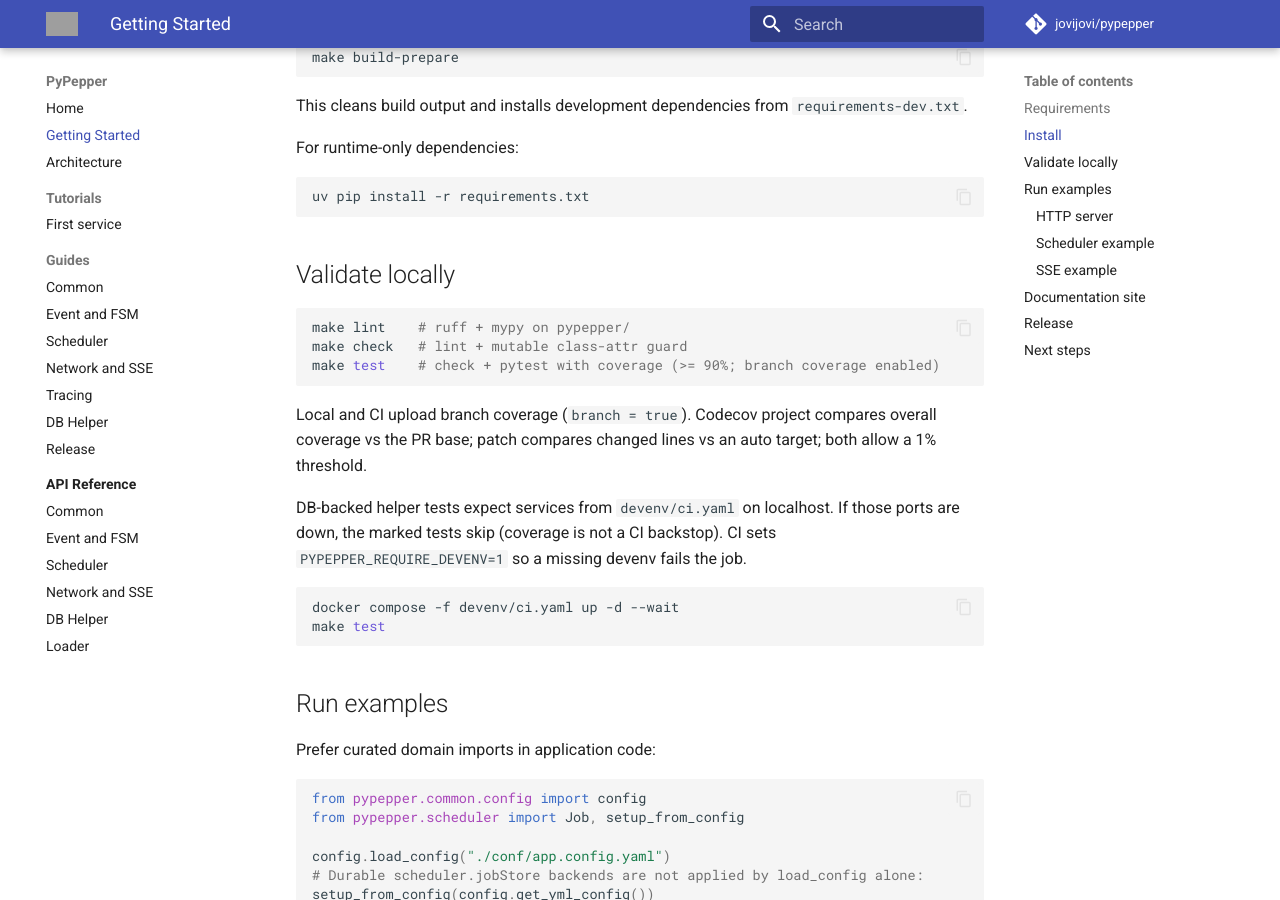
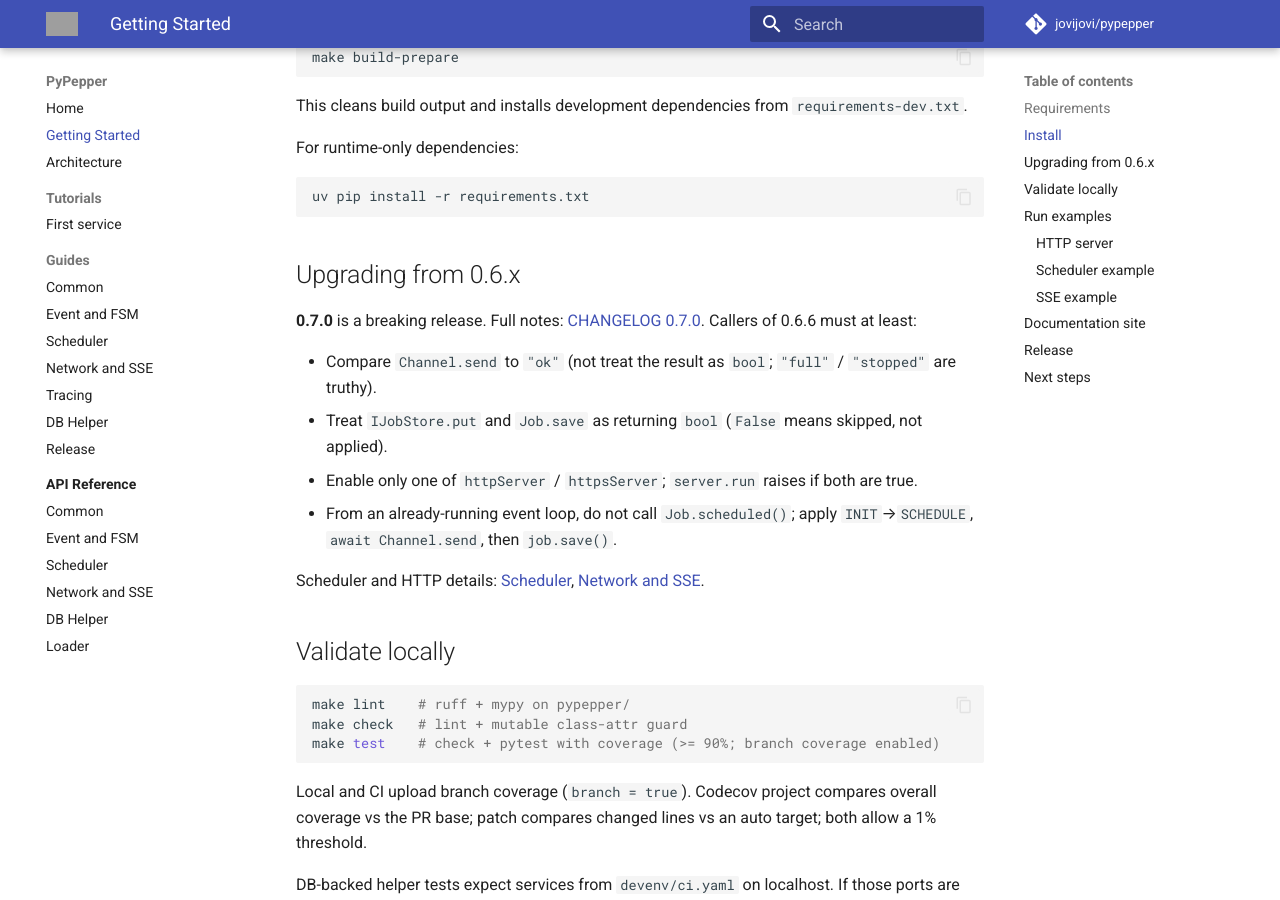
Before and after one commit to jovijovi/pypepper, an MkDocs documentation site: the page built from docs/getting-started.md, in a window 1280 px wide and 900 px high, scrolled down 377 px. Built offline with MkDocs 1.6.1 and Material for MkDocs 9.7.7, drawn with Linux system fonts in a browser that asks for light colours; comment, search, counter and statistics services are not loaded; grey boxes are pictures that could not be loaded.

Commit message:
build: bump package version to 0.7.0 (#79)

````diff
--- a/docs/getting-started.md
+++ b/docs/getting-started.md
@@ -19,6 +19,17 @@ For runtime-only dependencies:
 ```shell
 uv pip install -r requirements.txt
 ```
+
+## Upgrading from 0.6.x
+
+**0.7.0** is a breaking release. Full notes: [CHANGELOG 0.7.0](https://github.com/jovijovi/pypepper/blob/main/CHANGELOG.md#070). Callers of 0.6.6 must at least:
+
+- Compare `Channel.send` to `"ok"` (not treat the result as `bool`; `"full"` / `"stopped"` are truthy).
+- Treat `IJobStore.put` and `Job.save` as returning `bool` (`False` means skipped, not applied).
+- Enable only one of `httpServer` / `httpsServer`; `server.run` raises if both are true.
+- From an already-running event loop, do not call `Job.scheduled()`; apply `INIT`→`SCHEDULE`, `await Channel.send`, then `job.save()`.
+
+Scheduler and HTTP details: [Scheduler](guides/scheduler.md), [Network and SSE](guides/network-sse.md).
 
 ## Validate locally
 
--- a/docs/guides/release.md
+++ b/docs/guides/release.md
@@ -34,7 +34,7 @@ git tag vX.Y.Z
 git push origin vX.Y.Z
 ```
 
-Example: if `pyproject.toml` has `version = "0.6.6"`, the tag must be `v0.6.6`.
+Example: if `pyproject.toml` has `version = "0.7.0"`, the tag must be `v0.7.0`.
 
 4. Watch **Actions → Publish to PyPI**. The workflow runs lint/docs on Python 3.13, then pretest on **Python 3.10 and 3.14** (sample ends of the supported range); build/upload stays on 3.13. A failing pretest or a tag/`pyproject.toml` version mismatch blocks upload.
 5. Confirm the version on [https://pypi.org/project/pypepper/](https://pypi.org/project/pypepper/).
--- a/pyproject.toml
+++ b/pyproject.toml
@@ -1,6 +1,6 @@
 [project]
 name = "pypepper"
-version = "0.6.6"
+version = "0.7.0"
 authors = [
     { name = "jovijovi", email = "mageyul@hotmail.com" },
 ]
````
Also changed, not shown: CHANGELOG.md (+2 -0 lines), docs/guides/network-sse.md (+2 -1 lines), docs/guides/scheduler.md (+3 -0 lines), docs/index.md (+2 -0 lines), 1 other file.
